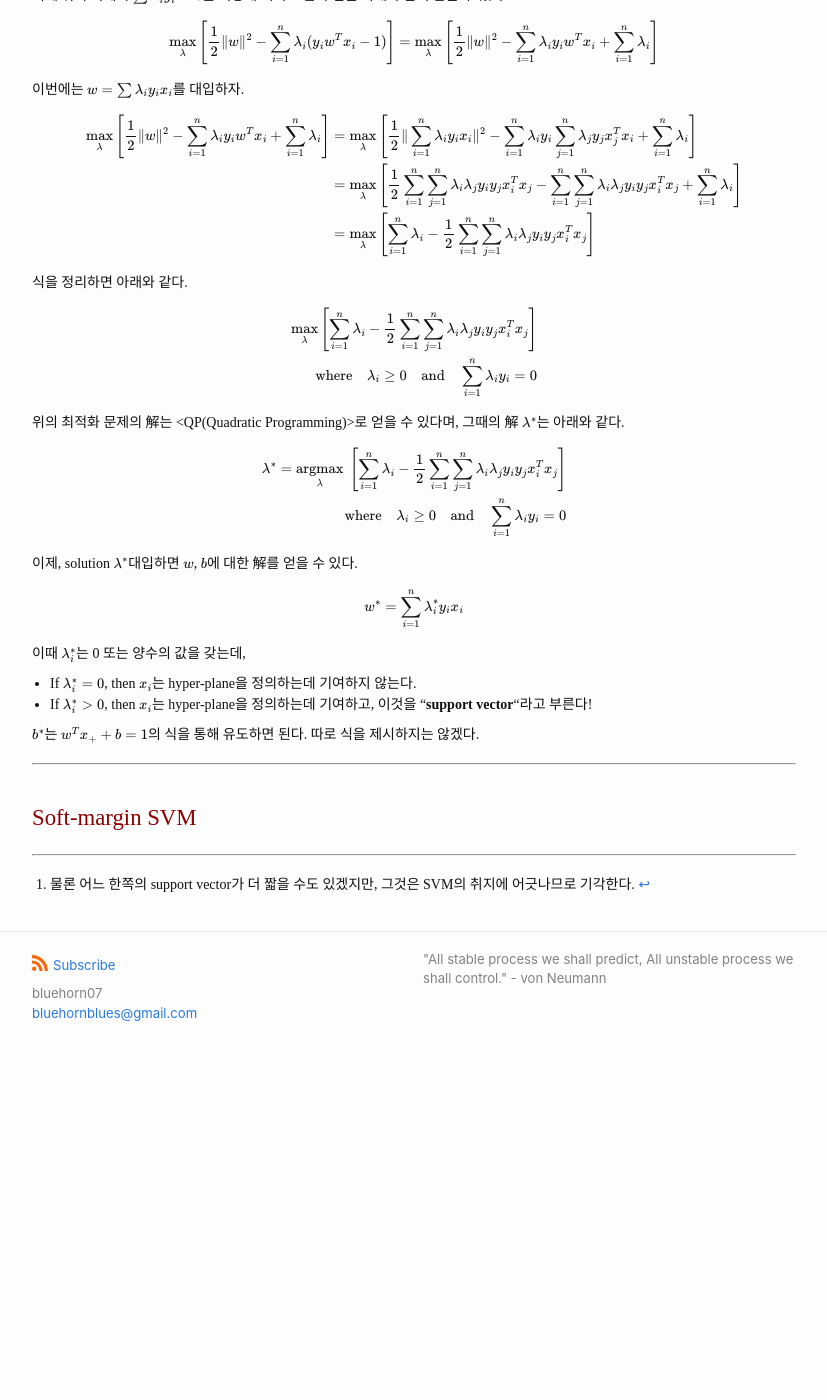
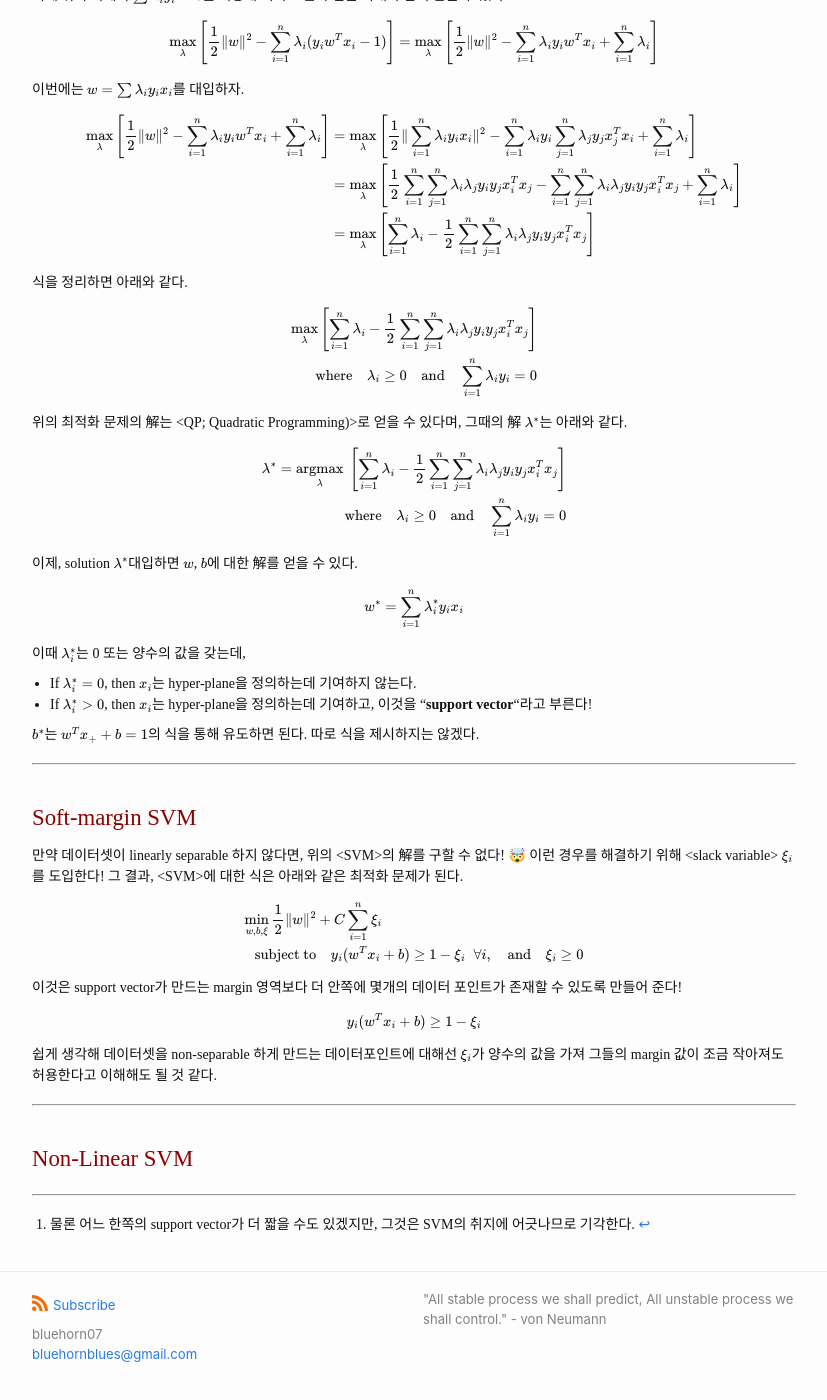
Before and after one commit to BlueHorn07/computer_science, a Jekyll site: the page built from _posts/computer-visioin/2021-06-07-SVM.md, in a window 1280 px wide and 1400 px high, scrolled down 3423 px. Shown: the whole window, without its empty margins (226-1053 px from the left). Built offline with Jekyll 4.4.1, drawn with Linux system fonts in a browser that asks for light colours; nearby versions of some CDN libraries; some web fonts are replaced; before the commit the page ends 4483 px from its top, so only the background shows below that; some of the changed text lies outside the part shown.

Commit message:
move folder

```diff
--- a/_posts/computer-visioin/2021-06-07-SVM.md
+++ b/_posts/computer-visioin/2021-06-07-SVM.md
@@ -25,7 +25,7 @@ tags: ["Computer Vision", "Data Mining"]
   <img src="{{"/images/computer-vision/svm-1.png" | relative_url }}" style="width:70%;">
 </div>
 
-Linear Seaparable한 데이터 포인트의 집합이 있을 때, 두 집합을 나누는 hyper-plane은 무한히 많이 그릴 수 있다. \<SVM; Support Vector Machine\>은 무한히 많은 hyper-plane 중 어떤 것이 가장 best인지 찾는 분류 알고리즘이다.
+Linearly Separable한 데이터 포인트의 집합이 있을 때, 두 집합을 나누는 hyper-plane은 무한히 많이 그릴 수 있다. \<SVM; Support Vector Machine\>은 무한히 많은 hyper-plane 중 어떤 것이 가장 best인지 찾는 분류 알고리즘이다.
 
 \<SVM\>에서는 best hyper-plane을 아래와 같이 정의한다.
 
@@ -97,7 +97,6 @@ $$
 <hr/>
 
 ### Convex Optimization
-
 
 $$
 \underset{w, b}{\text{argmax}} \left[ \frac{1}{\| w \|} \min_i \left[ y_i \cdot (w^T x_i + b) \right] \right]
@@ -203,7 +202,7 @@ $$
 \end{aligned}
 $$
 
-위의 최적화 문제의 解는 \<QP(Quadratic Programming)\>로 얻을 수 있다며, 그때의 解 $\lambda^{*}$는 아래와 같다.
+위의 최적화 문제의 解는 \<QP; Quadratic Programming)\>로 얻을 수 있다며, 그때의 解 $\lambda^{*}$는 아래와 같다.
 
 $$
 \begin{aligned}
@@ -229,6 +228,27 @@ $b^{*}$는 $w^T x_{+} + b = 1$의 식을 통해 유도하면 된다. 따로 식
 
 ### Soft-margin SVM
 
+만약 데이터셋이 linearly separable 하지 않다면, 위의 \<SVM\>의 解를 구할 수 없다! 🤯 이런 경우를 해결하기 위해 \<slack variable\> $\xi_i$를 도입한다! 그 결과, \<SVM\>에 대한 식은 아래와 같은 최적화 문제가 된다.
+
+$$
+\begin{aligned}
+\min_{w, b, \xi} \frac{1}{2} \| w \|^2 &+ C \sum_{i=1}^n \xi_i\\
+\text{subject to} &\quad  y_i (w^T x_i + b) \ge 1 - \xi_i \;\; \forall i,
+\quad \text{and} \quad \xi_i \ge 0
+\end{aligned}
+$$
+
+이것은 support vector가 만드는 margin 영역보다 더 안쪽에 몇개의 데이터 포인트가 존재할 수 있도록 만들어 준다!
+
+$$
+y_i (w^T x_i + b) \ge 1 - \xi_i
+$$
+
+쉽게 생각해 데이터셋을 non-separable 하게 만드는 데이터포인트에 대해선 $\xi_i$가 양수의 값을 가져 그들의 margin 값이 조금 작아져도 허용한다고 이해해도 될 것 같다.
+
+<hr/>
+
+### Non-Linear SVM
 
 
 
```
Also changed, not shown: _posts/machine-learning/2021-06-30-random-process.md (renamed from _posts/2021-06-30-random-process.md), _posts/machine-learning/2021-07-01-Guassian-process-and-GPR.md (renamed from _posts/2021-07-01-Guassian-process-and-GPR.md), _posts/machine-learning/2021-07-03-Markov-process.md (renamed from _posts/2021-07-03-Markov-process.md), _posts/machine-learning/cs229-machine-learning/2020-09-02-Lec2.md (renamed from _posts/cs229-machine-learning/2020-09-02-Lec2.md), _posts/machine-learning/cs229-machine-learning/2020-09-07-Lec3-1.md (renamed from _posts/cs229-machine-learning/2020-09-07-Lec3-1.md), _posts/machine-learning/cs229-machine-learning/2020-09-11-Lec3-2.md (renamed from _posts/cs229-machine-learning/2020-09-11-Lec3-2.md), _posts/machine-learning/cs229-machine-learning/2020-09-12-Lec4-1.md (renamed from _posts/cs229-machine-learning/2020-09-12-Lec4-1.md), _posts/machine-learning/cs229-machine-learning/2020-09-12-Lec4-2.md (renamed from _posts/cs229-machine-learning/2020-09-12-Lec4-2.md), _posts/machine-learning/cs229-machine-learning/2020-09-12-Lec4-3 .md (renamed from _posts/cs229-machine-learning/2020-09-12-Lec4-3 .md), _posts/machine-learning/cs229-machine-learning/2020-09-12-Lec4-4.md (renamed from _posts/cs229-machine-learning/2020-09-12-Lec4-4.md), _posts/machine-learning/cs229-machine-learning/2020-09-21-Lec5-1.md (renamed from _posts/cs229-machine-learning/2020-09-21-Lec5-1.md).
